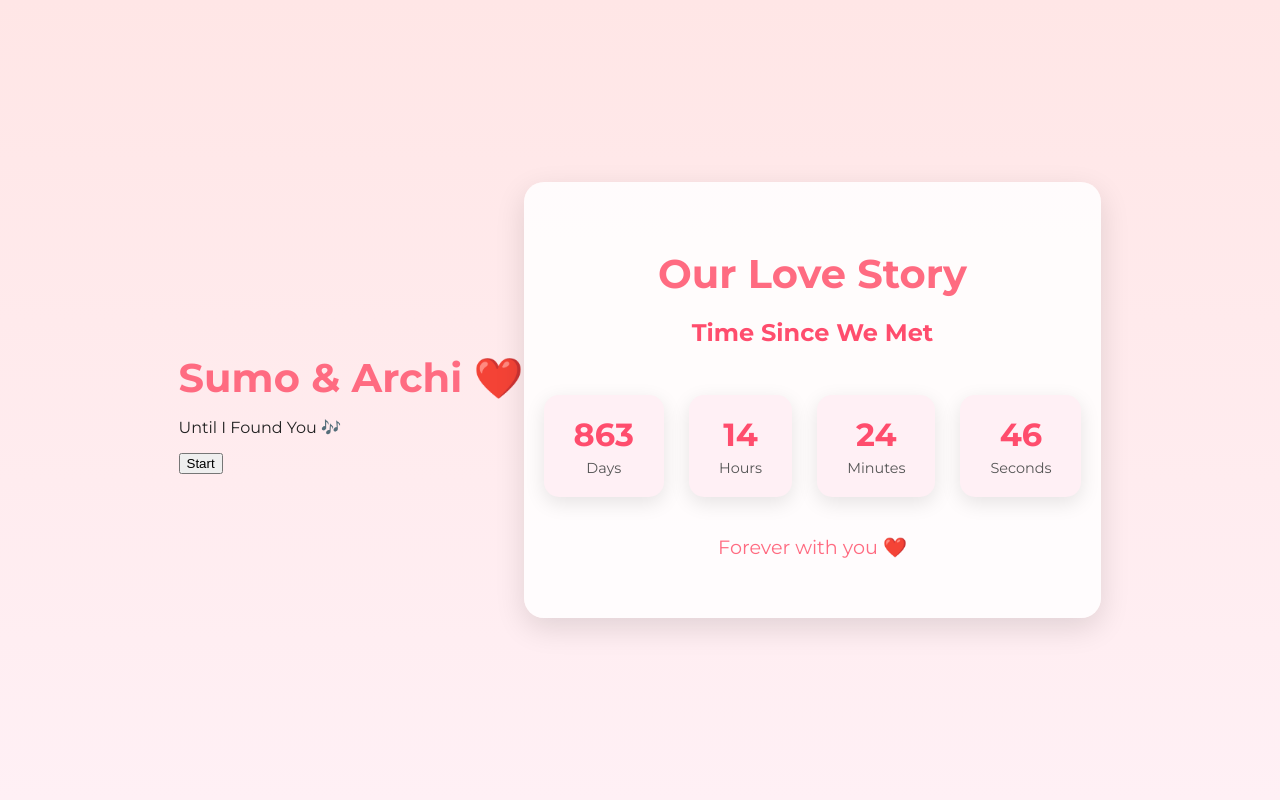
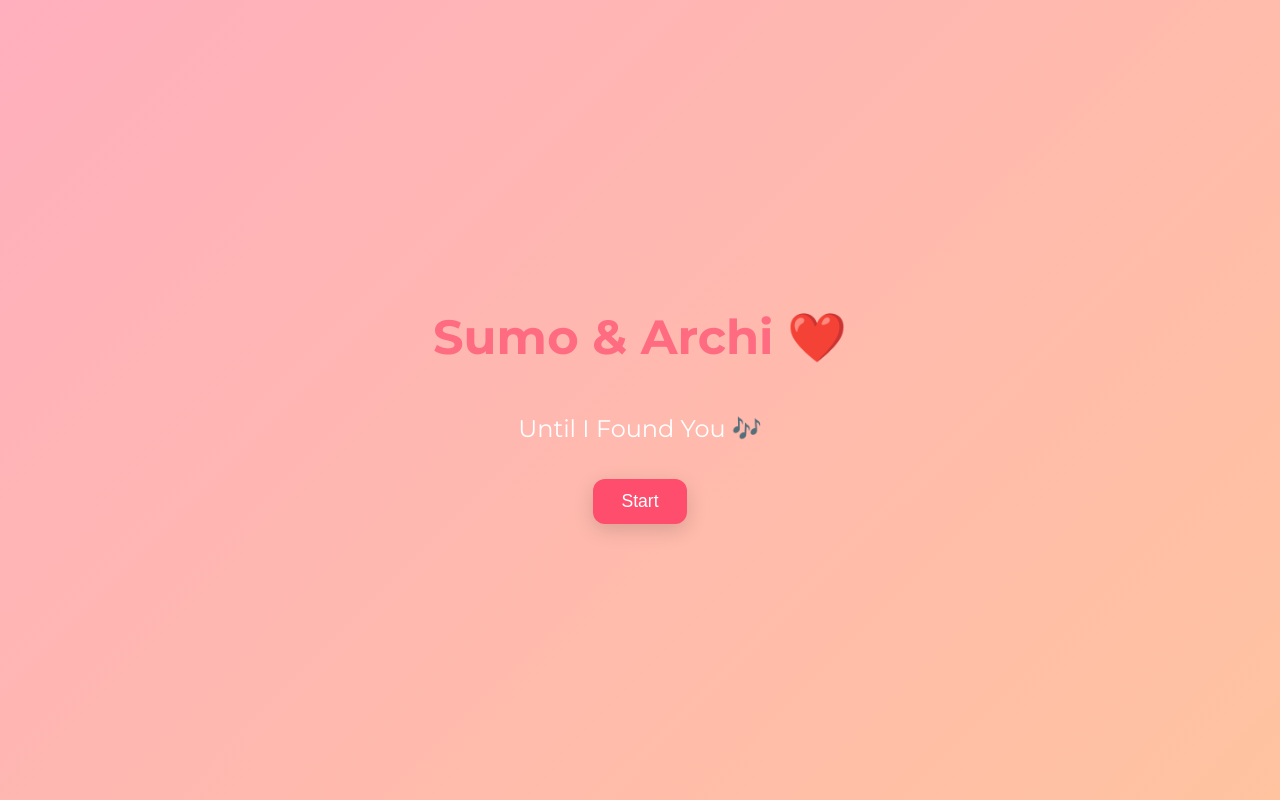
Before and after one commit to theia77/anniversary, a plain HTML site: page index.html in a window 1280 px wide. Drawn offline with Linux system fonts and the light colour scheme.

Commit message:
Update styles.css

```diff
--- a/styles.css
+++ b/styles.css
@@ -10,6 +10,7 @@ body {
   justify-content: center;
   align-items: center;
   min-height: 100vh;
+  overflow-x: hidden;
 }
 
 .container {
@@ -18,6 +19,7 @@ body {
   border-radius: 20px;
   background: rgba(255, 255, 255, 0.85);
   box-shadow: 0 10px 30px rgba(0,0,0,0.12);
+  z-index: 1;
 }
 
 h1 {
@@ -77,3 +79,70 @@ h2 {
 @keyframes fadeIn {
   to { opacity: 1; }
 }
+
+/* Welcome Screen */
+.welcome {
+  position: fixed;
+  inset: 0;
+  background: linear-gradient(135deg, #ffafbd, #ffc3a0);
+  display: flex;
+  flex-direction: column;
+  justify-content: center;
+  align-items: center;
+  z-index: 1000;
+  color: #fff;
+  font-family: 'Montserrat', sans-serif;
+  transition: opacity 0.5s ease;
+}
+
+.welcome h1 {
+  font-size: 3rem;
+  margin-bottom: 0.5em;
+}
+
+.welcome p {
+  font-size: 1.5rem;
+  margin-bottom: 1.5em;
+}
+
+#welcome button {
+  padding: 12px 28px;
+  font-size: 1.1rem;
+  border: none;
+  border-radius: 12px;
+  background: #ff4d6d;
+  color: #fff;
+  cursor: pointer;
+  box-shadow: 0 6px 20px rgba(0,0,0,0.15);
+}
+
+#welcome button:hover {
+  transform: translateY(-3px);
+  box-shadow: 0 10px 25px rgba(0,0,0,0.2);
+}
+
+/* Floating hearts background */
+.heart {
+  position: fixed;
+  bottom: -50px;
+  font-size: 20px;
+  color: #ff4d6d;
+  animation: floatUp linear infinite;
+  pointer-events: none;
+  z-index: 0;
+  opacity: 0.8;
+}
+
+@keyframes floatUp {
+  0% {
+    transform: translateY(0) rotate(0deg);
+    opacity: 0.8;
+  }
+  50% {
+    opacity: 1;
+  }
+  100% {
+    transform: translateY(-110vh) rotate(360deg);
+    opacity: 0;
+  }
+}
```
